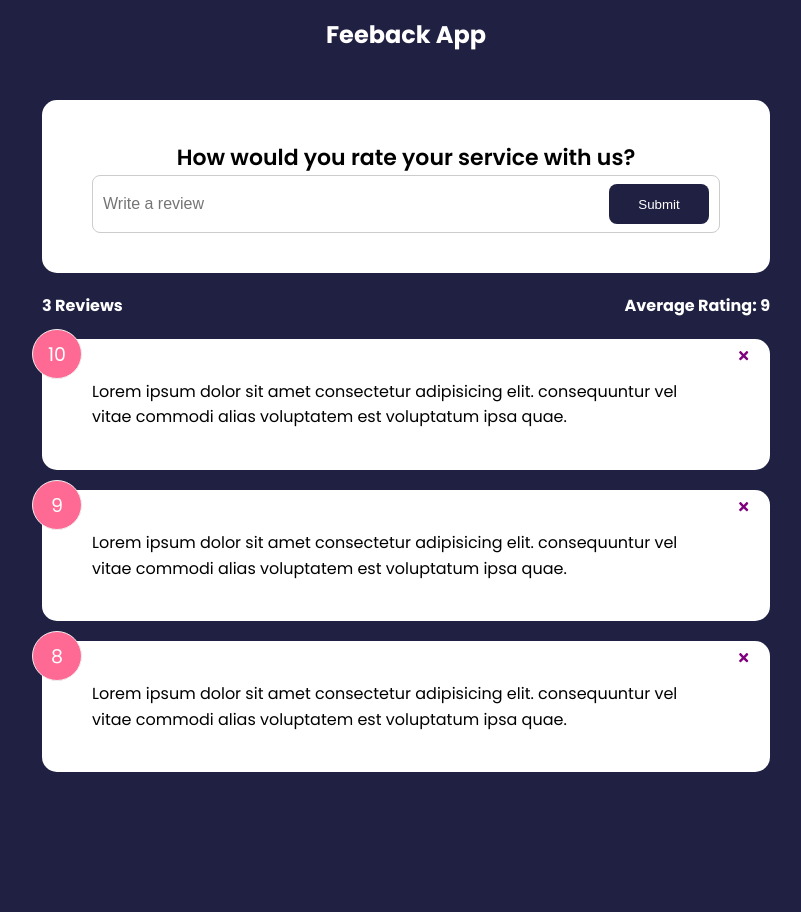
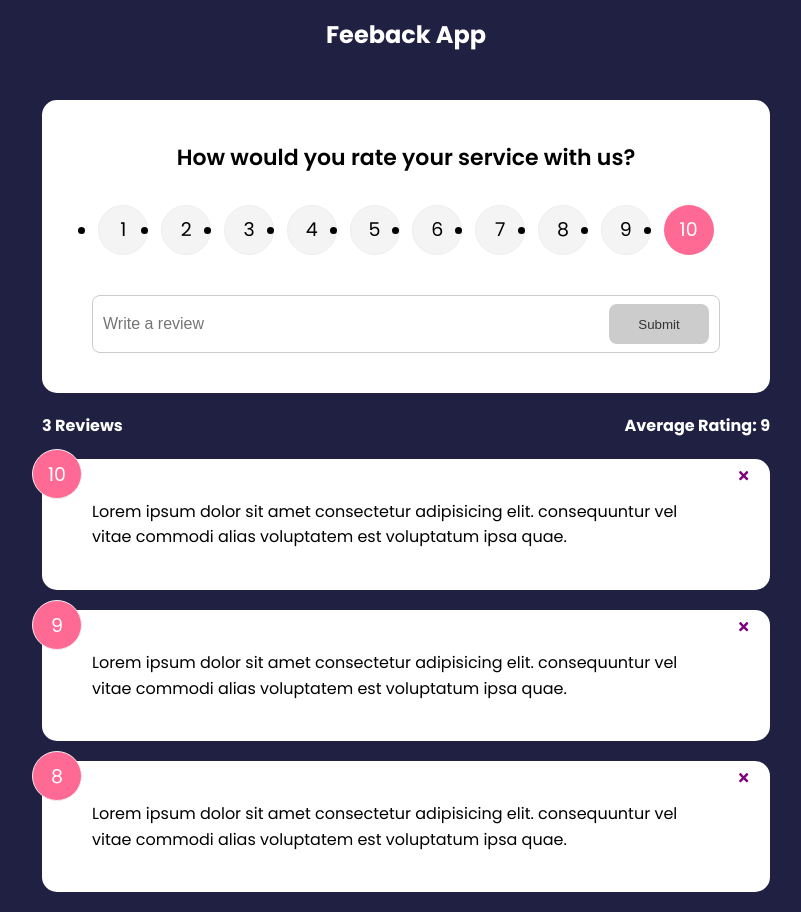
Before and after one commit to gbolahan7/Feedback-app, a React (Create React App) app: page / in a window 1280 px wide. Shown: the whole page, without its empty margins (234-1035 px from the left). Before the commit the page ends 800 px from the top, so only its background shows below. Built offline with nearby package versions, Linux system fonts and the light colour scheme.

Commit message:
framer motion added for animation

```diff
--- a/package.json
+++ b/package.json
@@ -6,10 +6,12 @@
     "@testing-library/jest-dom": "^5.16.5",
     "@testing-library/react": "^13.4.0",
     "@testing-library/user-event": "^13.5.0",
+    "framer-motion": "^4.1.17",
     "react": "^18.2.0",
     "react-dom": "^18.2.0",
     "react-icons": "^4.6.0",
     "react-scripts": "5.0.1",
+    "uuid": "^9.0.0",
     "web-vitals": "^2.1.4"
   },
   "scripts": {
--- a/src/App.js
+++ b/src/App.js
@@ -6,6 +6,7 @@
 import FeedbackData from './data/FeedbackData'
 import FeedbackStats from './components/FeedbackStats'
 import FeedbackForm from './components/FeedbackForm'
+import {v4 as uuidv4} from 'uuid'
 
 export default function App() {
     const [feedback, setFeedback] = useState(FeedbackData)
@@ -14,11 +15,16 @@
       if(window.confirm('Are you sure you want to delete?'))
      setFeedback(feedback.filter((item) => item.id !== id))
     }
+
+    const addFeedback = (newFeedback) => {
+      newFeedback.id = uuidv4()
+      setFeedback([newFeedback, ...feedback])
+    }
   return (
     <>
       <Header/>
         <div className='container'>
-          <FeedbackForm/>
+          <FeedbackForm addHandler = {addFeedback}/>
           <FeedbackStats feedback={feedback}/>
           <FeedbackList feedback={feedback} deleteHandler={deleteFeedback}/>
         </div>
--- a/src/components/FeedbackForm.jsx
+++ b/src/components/FeedbackForm.jsx
@@ -2,22 +2,51 @@
 import Card from './shared/Card'
 import {useState} from 'react'
 import Button from './shared/Button'
+import RatingSelect from './RatingSelect'
 
-export default function FeedbackForm() {
+export default function FeedbackForm({addHandler}) {
     const [text, setText] = useState('')
+    const [rating, setRating] = useState(10)
+    const [btnDisabled, setBtnDisabled] = useState(true)
+    const [message, setMessage] = useState('')
 
     const handleTextChange = (e) => {
+        if (text === '') {
+            setBtnDisabled(true)
+            setMessage(null)
+        } else if (text !== '' && text.trim().length <=10 ){
+            setBtnDisabled(true)
+            setMessage('Text must be atleast 10 characters')
+        } else {
+            setMessage(null)
+            setBtnDisabled(false)
+        }
         setText(e.target.value);
+    }
+    const handleSubmit = (e) => {
+        e.preventDefault();
+        if (text.trim().length > 10) {
+            const newFeedback = {
+                text:text,
+                rating:rating
+            }
+            addHandler(newFeedback);
+            setText('');
+        }
+
     }
   return (
     <Card>
-      <form>
+      <form onSubmit={handleSubmit}>
         <h2>How would you rate your service with us?</h2>
         {/* rating select component to do*/}
+        <RatingSelect select={(rating) => setRating(rating)}/>
         <div className='input-group'>
             <input onChange={handleTextChange} type="text" name="" placeholder='Write a review' value={text}/>
-            <Button type="submit">Submit</Button>
+            <Button type="submit" isDisabled={btnDisabled}>Submit</Button>
         </div>
+
+        {message && <div className='message'>{message}</div>}
       </form>
     </Card>
   )
--- a/src/components/FeedbackList.jsx
+++ b/src/components/FeedbackList.jsx
@@ -1,6 +1,7 @@
 import React from 'react'
 import FeedbackItem from './FeedbackItem'
 import PropTypes from 'prop-types'
+import {motion, AnimatePresence} from 'framer-motion';
 
 
 export default function FeedbackList({feedback, deleteHandler}) {
@@ -10,11 +11,27 @@
     }
     return (
       <div className='feedback-list'>
+        <AnimatePresence>
         {feedback.map((item) => (
+          <motion.div
+          key={item.id}
+          initial={{opacity:0}}
+          animate={{opacity: 1}}
+          exit={{opacity: 0}}>
           <FeedbackItem key={item.id} item={item} deleteHandler={deleteHandler}/>
+          </motion.div>
         ))}
+        </AnimatePresence>
       </div>
+
     )
+  // return (
+  //   <div className='feedback-list'>
+  //     {feedback.map((item) => (
+  //       <FeedbackItem key={item.id} item={item} deleteHandler={deleteHandler}/>
+  //     ))}
+  //   </div>
+  // )
 }
 
 
--- /dev/null
+++ b/src/components/RatingSelect.jsx
@@ -0,0 +1,125 @@
+import React from 'react'
+import {useState} from 'react'
+
+export default function RatingSelect({select}) {
+    const[selected, setSelected]= useState(10)
+
+    const handleChange = (e) => {
+        setSelected(+e.currentTarget.value)
+        select(+e.currentTarget.value)
+      }
+  return (
+    <ul className='rating'>
+    <li>
+      <input
+        type='radio'
+        id='num1'
+        name='rating'
+        value='1'
+        onChange={handleChange}
+        checked={selected === 1}
+      />
+      <label htmlFor='num1'>1</label>
+    </li>
+    <li>
+      <input
+        type='radio'
+        id='num2'
+        name='rating'
+        value='2'
+        onChange={handleChange}
+        checked={selected === 2}
+      />
+      <label htmlFor='num2'>2</label>
+    </li>
+    <li>
+      <input
+        type='radio'
+        id='num3'
+        name='rating'
+        value='3'
+        onChange={handleChange}
+        checked={selected === 3}
+      />
+      <label htmlFor='num3'>3</label>
+    </li>
+    <li>
+      <input
+        type='radio'
+        id='num4'
+        name='rating'
+        value='4'
+        onChange={handleChange}
+        checked={selected === 4}
+      />
+      <label htmlFor='num4'>4</label>
+    </li>
+    <li>
+      <input
+        type='radio'
+        id='num5'
+        name='rating'
+        value='5'
+        onChange={handleChange}
+        checked={selected === 5}
+      />
+      <label htmlFor='num5'>5</label>
+    </li>
+    <li>
+      <input
+        type='radio'
+        id='num6'
+        name='rating'
+        value='6'
+        onChange={handleChange}
+        checked={selected === 6}
+      />
+      <label htmlFor='num6'>6</label>
+    </li>
+    <li>
+      <input
+        type='radio'
+        id='num7'
+        name='rating'
+        value='7'
+        onChange={handleChange}
+        checked={selected === 7}
+      />
+      <label htmlFor='num7'>7</label>
+    </li>
+    <li>
+      <input
+        type='radio'
+        id='num8'
+        name='rating'
+        value='8'
+        onChange={handleChange}
+        checked={selected === 8}
+      />
+      <label htmlFor='num8'>8</label>
+    </li>
+    <li>
+      <input
+        type='radio'
+        id='num9'
+        name='rating'
+        value='9'
+        onChange={handleChange}
+        checked={selected === 9}
+      />
+      <label htmlFor='num9'>9</label>
+    </li>
+    <li>
+      <input
+        type='radio'
+        id='num10'
+        name='rating'
+        value='10'
+        onChange={handleChange}
+        checked={selected === 10}
+      />
+      <label htmlFor='num10'>10</label>
+    </li>
+  </ul>
+  )
+}
```
Also changed, not shown: 1 other file (tests, documents, lock files or other folders). Lines whose indentation alone changed are shown as unchanged.
